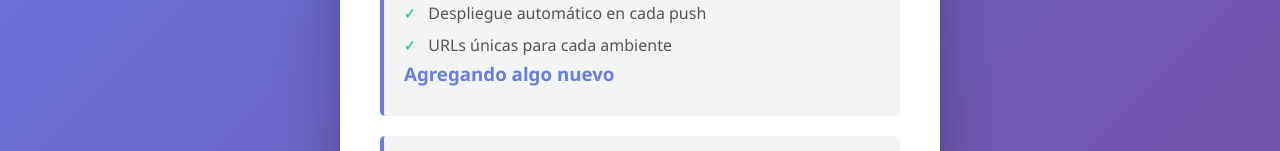
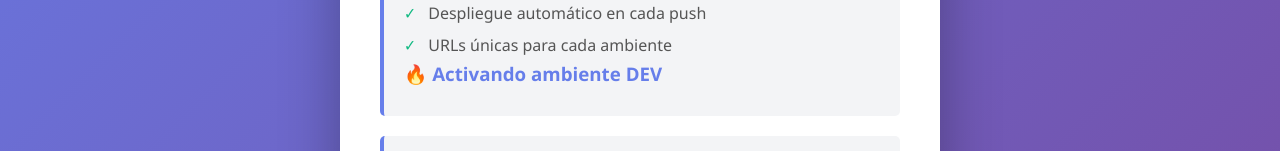
Before and after one commit to MonoSama21/pruebitas-de-ambiente, a plain HTML site: page index.html in a window 1280 px wide. Shown: the part 631-782 px from the top of the page. Drawn offline with Linux system fonts and the light colour scheme.

Commit message:
Deploy: Activar ambiente de desarrollo

```diff
--- a/index.html
+++ b/index.html
@@ -134,7 +134,7 @@
                 <li>Despliegue automático en cada push</li>
                 <li>URLs únicas para cada ambiente</li>
             </ul>
-            <h3>Agregando algo nuevo</h3>
+            <h3>🔥 Activando ambiente DEV</h3>
 
         </div>
 
```
